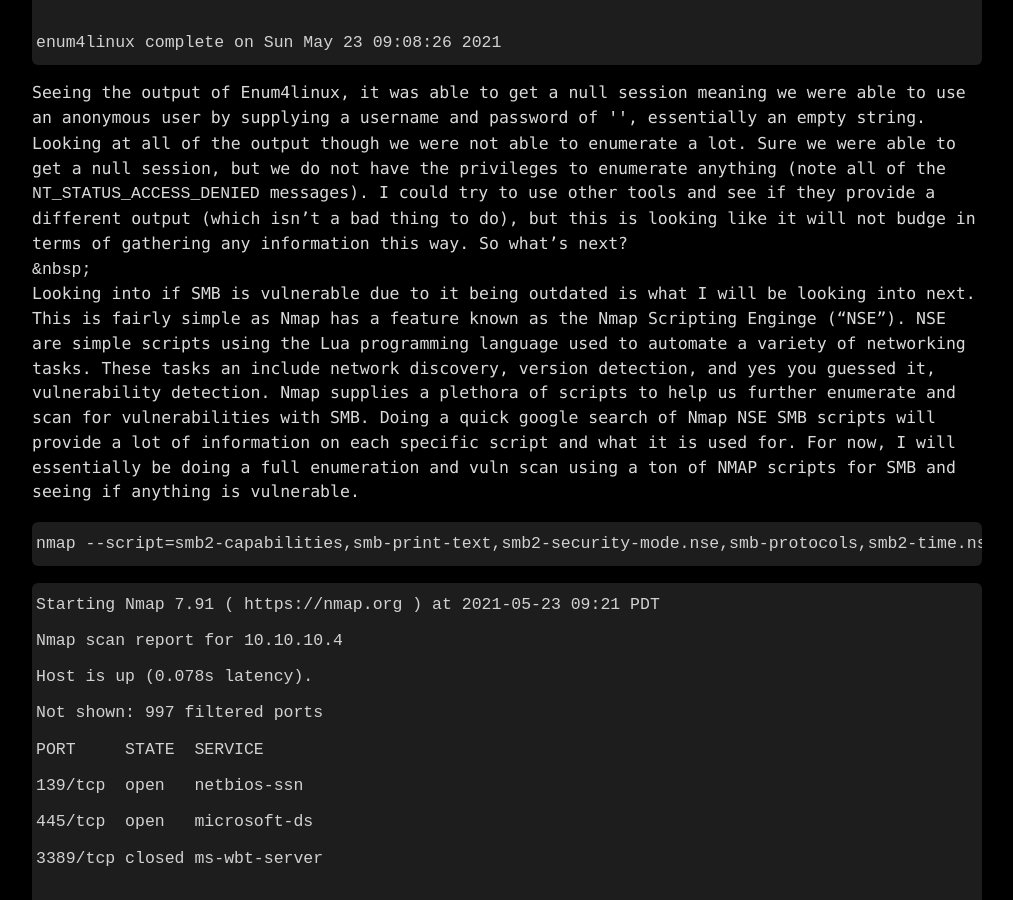
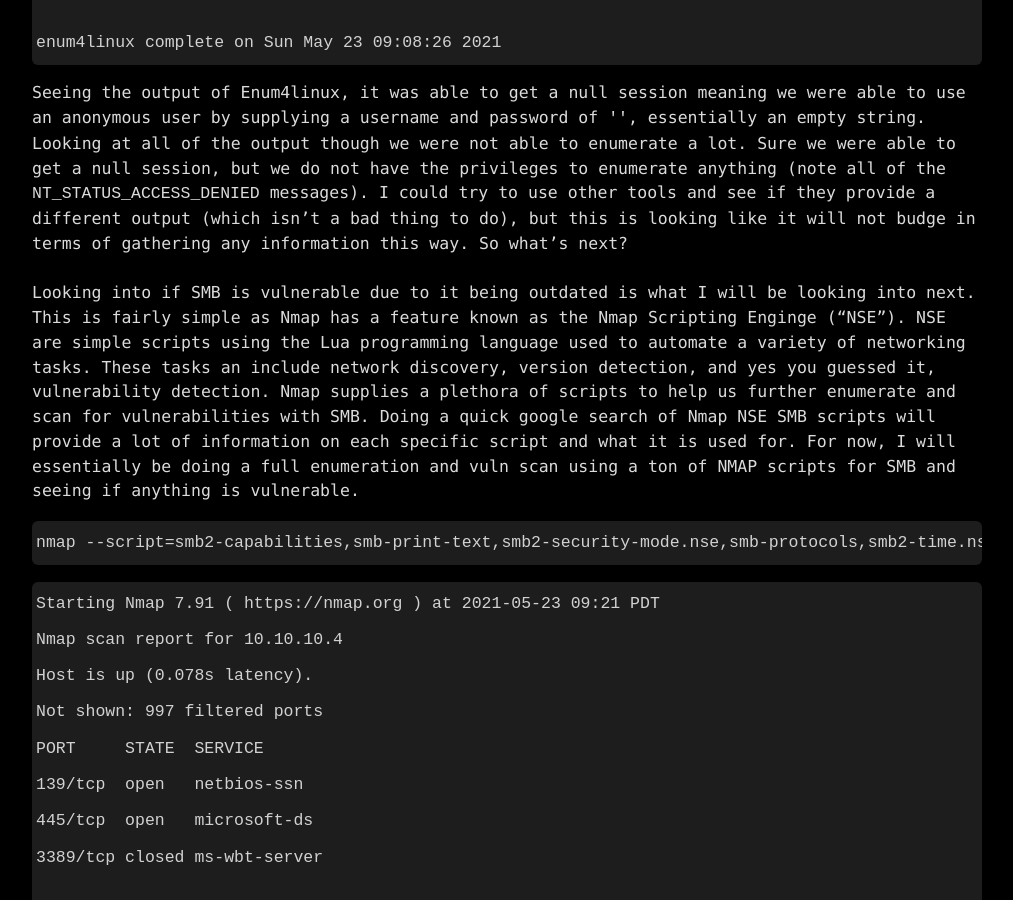
Before and after one commit to notbricey/brisee.github.io, a Jekyll site: the page built from _posts/2021-05-24-htb-legacy.md, in a window 1280 px wide and 900 px high, scrolled down 6395 px. Shown: the whole window, without its empty margins (133-1146 px from the left). Built offline with Jekyll 4.4.1, drawn with Linux system fonts in a browser that asks for light colours; our own code applies the rules of GitHub Pages for plain Markdown files.

Commit message:
Update 2021-05-24-htb-legacy.md

```diff
--- a/_posts/2021-05-24-htb-legacy.md
+++ b/_posts/2021-05-24-htb-legacy.md
@@ -185,7 +185,7 @@ enum4linux complete on Sun May 23 09:08:26 2021
 
 Seeing the output of Enum4linux, it was able to get a null session meaning we were able to use an anonymous user by supplying a username and password of `''`, essentially an empty string. Looking at all of the output though we were not able to enumerate a lot. Sure we were able to get a null session, but we do not have the privileges to enumerate anything (note all of the `NT_STATUS_ACCESS_DENIED` messages). I could try to use other tools and see if they provide a different output (which isn't a bad thing to do), but this is looking like it will not budge in terms of gathering any information this way. So what's next?
 
-`&nbsp;`
+&nbsp;
 
 Looking into if SMB is vulnerable due to it being outdated is what I will be looking into next. This is fairly simple as Nmap has a feature known as the Nmap Scripting Enginge ("NSE"). NSE are simple scripts using the Lua programming language used to automate a variety of networking tasks. These tasks an include network discovery, version detection, and yes you guessed it, vulnerability detection. Nmap supplies a plethora of scripts to help us further enumerate and scan for vulnerabilities with SMB. Doing a quick google search of Nmap NSE SMB scripts will provide a lot of information on each specific script and what it is used for. For now, I will essentially be doing a full enumeration and vuln scan using a ton of NMAP scripts for SMB and seeing if anything is vulnerable.
 
@@ -374,7 +374,7 @@ And just like that we have a SYSTEM session. SYSTEM is the highest privileged se
 
 First, you can simply type `msfconsole` in your terminal to get access to the Metasploit Framework. From here I needed to search for the `ms17-010` vulnerability within Metasploit Framework to see if they have modules I can use to exploit this vulnerability. To do this, you can type in `search [exploit_name]` to find the exploit you are searching for and see if it is present. For me, this was `search ms17-010`. The one that worked the best for me was: `2  exploit/windows/smb/ms17_010_psexec            2017-03-14       normal   Yes    MS17-010 `. Now that we know the module exists, to use this module you are going to use the path that it provides. This would be `exploit/windows/smb/ms17_010_psexec`.
 
-`&nbsp;`
+&nbsp;
 
 With that done, the only thing left to do is configure the module. To configure the module and see what values it needs to run, simply execute the `options` command. For this module, everything was already set in stone for the most part, the only thing that we needed to change was the `LHOST` and the `RHOST`. LHOST stands for local host, aka, your IP address. So this is going to be your HTB VPN IP address. Then there is RHOST, which stands for remote host. This is going to be the IP address of our target, so `10.10.10.4`. To enter in these values into the module, simply type the name and then an argument. For example: `RHOST 10.10.10.4`. This will set the RHOST as 10.10.10.4. All you need to do is set LHOST as well in a similar fashion and everything should be set. Now you can execute the `exploit` command and then get a shell! Easy as that.
 
```
